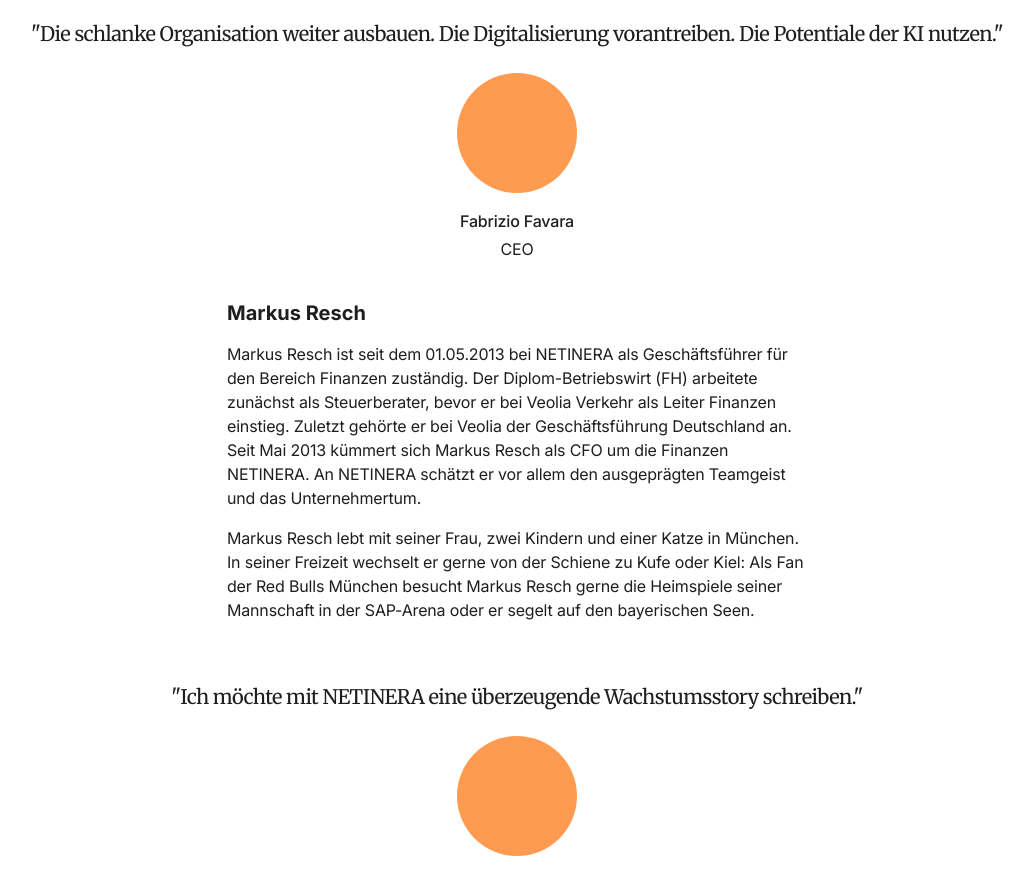
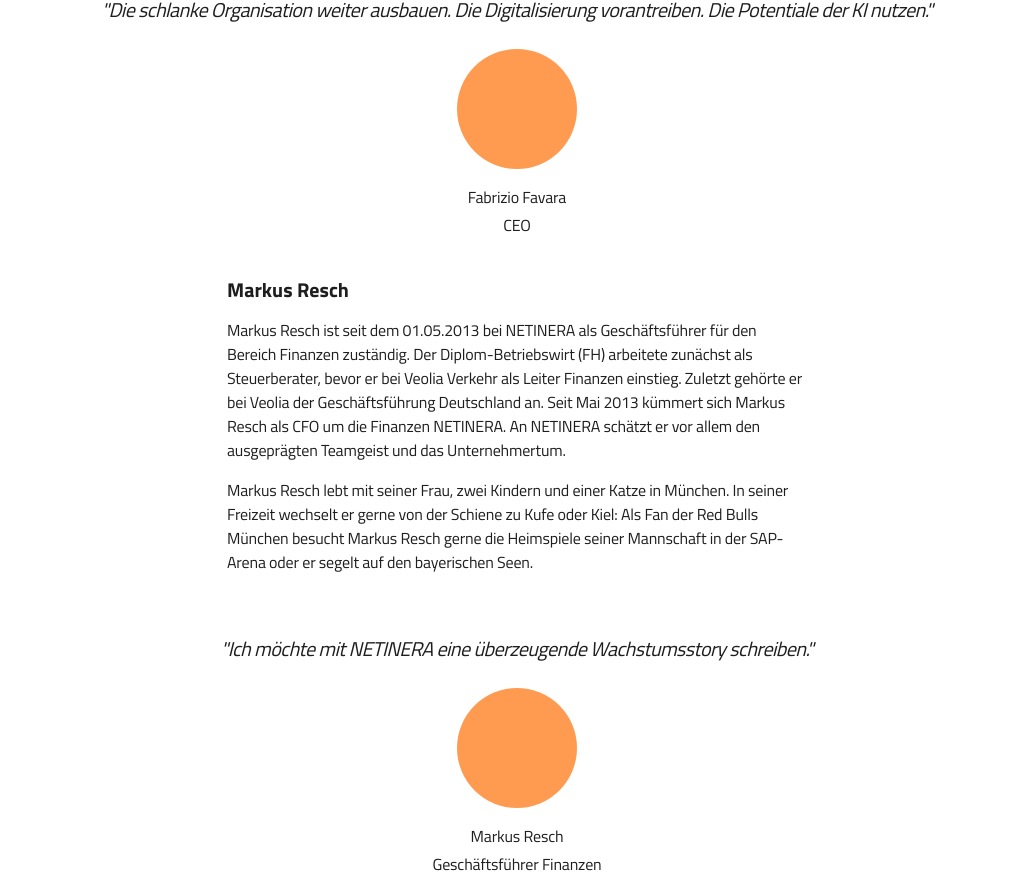
Before and after one commit to CasianBlanaru/netinera-klickdummy, a Nuxt app: page /unternehmen/management in a window 1280 px wide. Shown: the part 1342-2215 px from the top of the page, without its empty margins (123-1157 px from the left). Built offline with nearby package versions, Linux system fonts and the light colour scheme.

Commit message:
Add styles

```diff
--- a/components/ManagementTeam.vue
+++ b/components/ManagementTeam.vue
@@ -1,37 +1,37 @@
 <template>
-  <div class="mx-auto md:p-5 px-[15px] max-w-[1200px]">
+  <div class="mx-auto md:p-5 px-[15px] max-w-[1200px] font-titillium">
     <!-- Management Profile Card -->
     <div v-for="(profile, index) in managementProfiles" :key="index" class="mb-10 md:mb-20">
       <!-- Profile Content -->
       <div class="mx-auto max-w-[580px]">
-        <h2 class="mb-4 font-inter font-bold text-[#1E1E1E] text-xl md:text-2xl leading-tight">
+        <h2 class="mb-4 font-bold text-[#1E1E1E] dark:text-white text-xl md:text-2xl leading-tight">
           {{ profile.name }}
         </h2>
-        <div class="mb-4 font-inter font-normal text-[#1E1E1E] text-base md:text-lg leading-[150%] tracking-[-0.176px]">
+        <div class="mb-4 font-normal text-[#1E1E1E] dark:text-gray-200 text-base md:text-lg leading-[150%] tracking-[-0.176px]">
           {{ profile.description }}
         </div>
-        <div v-if="profile.personal" class="mb-4 font-inter font-normal text-[#1E1E1E] text-base md:text-lg leading-[150%] tracking-[-0.176px]">
+        <div v-if="profile.personal" class="mb-4 font-normal text-[#1E1E1E] dark:text-gray-200 text-base md:text-lg leading-[150%] tracking-[-0.176px]">
           {{ profile.personal }}
         </div>
       </div>
 
       <!-- Quote Section -->
       <div class="mt-8 md:mt-[60px] text-center">
-        <p class="mx-auto mb-6 md:mb-[30px] max-w-[1012px] font-merriweather text-[#1E1E1E] md:text-[30px] text-xl leading-[150%] tracking-[-0.57px]">
+        <p class="mx-auto mb-6 md:mb-[30px] max-w-[1012px] font-titillium text-[#1E1E1E] md:text-[30px] dark:text-white text-xl italic leading-[150%] tracking-[-0.57px]">
           "{{ profile.quote }}"
         </p>
 
         <!-- Profile Image Placeholder -->
-        <div class="bg-[#FF9B50] mx-auto mb-4 md:mb-[30px] rounded-full w-24 md:w-[120px] h-24 md:h-[120px]">
+        <div class="bg-[#FF9B50] dark:bg-[#FF7B30] mx-auto mb-4 md:mb-[30px] rounded-full w-24 md:w-[120px] h-24 md:h-[120px]">
           <!-- Image can be added here -->
         </div>
 
         <!-- Profile Footer -->
         <div class="space-y-1">
-          <div class="font-inter font-medium text-[#1E1E1E] text-base md:text-lg leading-[150%] tracking-[-0.176px]">
+          <div class="font-medium text-[#1E1E1E] dark:text-white text-base md:text-lg leading-[150%] tracking-[-0.176px]">
             {{ profile.name }}
           </div>
-          <div class="font-inter text-[#1E1E1E] text-sm md:text-base leading-[150%] tracking-[-0.176px]">
+          <div class="text-[#1E1E1E] dark:text-gray-300 text-sm md:text-base leading-[150%] tracking-[-0.176px]">
             {{ profile.position }}
           </div>
         </div>
@@ -75,13 +75,9 @@
 </script>
 
 <style scoped>
-@import url('https://fonts.googleapis.com/css2?family=Inter:wght@400;500;700&family=Merriweather:wght@400&display=swap');
+@import url('https://fonts.googleapis.com/css2?family=Titillium+Web:wght@400;500;600;700&display=swap');
 
-.font-inter {
-  font-family: 'Inter', sans-serif;
-}
-
-.font-merriweather {
-  font-family: 'Merriweather', serif;
+.font-titillium {
+  font-family: 'Titillium Web', sans-serif;
 }
 </style>
```
